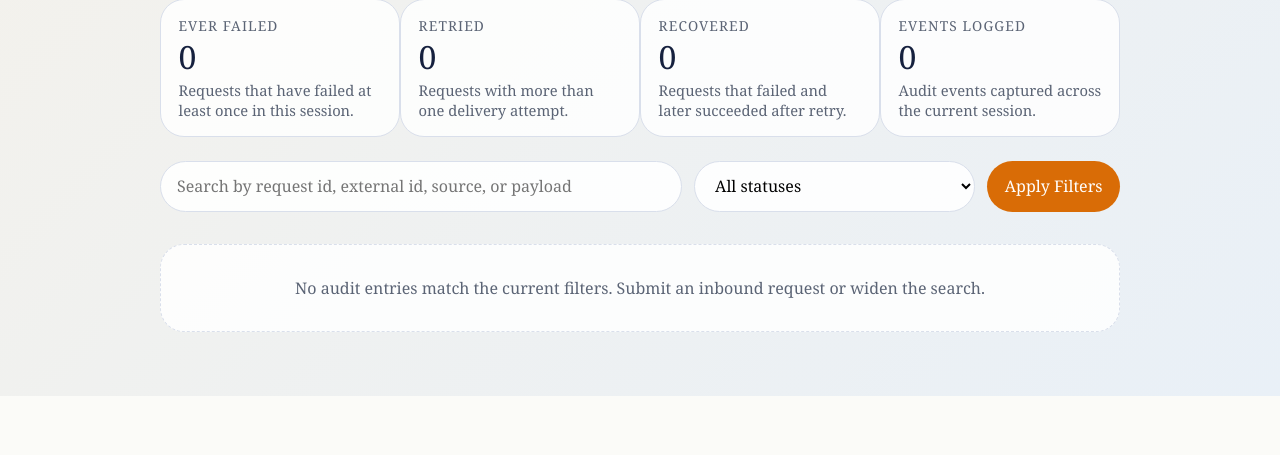
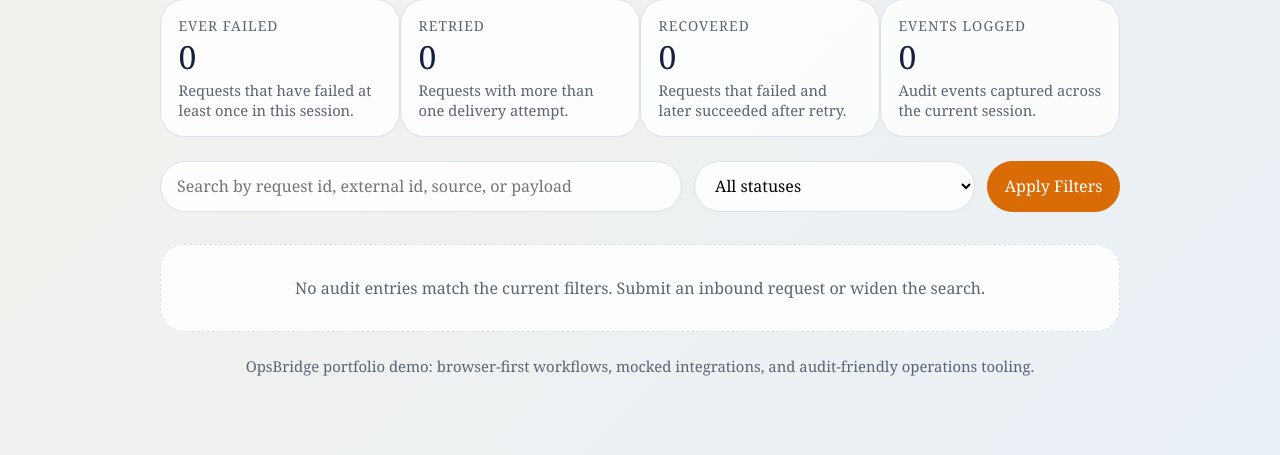
Before and after one commit to lukecode0/OpsBridge, a FastAPI app: page /admin/audit in a window 1280 px wide. Shown: the part 729-1184 px from the top of the page. Before the commit the page ends 1125 px from the top, so only its background shows below. Run offline with FastAPI, Linux system fonts and the light colour scheme.

Commit message:
Add final portfolio polish pass

```diff
--- a/app/templates/admin/audit.html
+++ b/app/templates/admin/audit.html
@@ -1,6 +1,6 @@
 {% extends "admin/base.html" %}
 
-{% block title %}OpsBridge Audit{% endblock %}
+{% block title %}OpsBridge | Audit Timeline{% endblock %}
 
 {% block head_scripts %}
   <script src="https://unpkg.com/htmx.org@2.0.4"></script>
--- a/app/templates/admin/base.html
+++ b/app/templates/admin/base.html
@@ -3,7 +3,7 @@
   <head>
     <meta charset="utf-8">
     <meta name="viewport" content="width=device-width, initial-scale=1">
-    <title>{% block title %}OpsBridge Admin{% endblock %}</title>
+    <title>{% block title %}OpsBridge | Admin{% endblock %}</title>
     {% block head_scripts %}{% endblock %}
     <style>
       :root {
@@ -171,6 +171,13 @@
         color: var(--muted);
       }
 
+      .footer-note {
+        margin-top: 1.5rem;
+        color: var(--muted);
+        font-size: 0.93rem;
+        text-align: center;
+      }
+
       {% block extra_styles %}{% endblock %}
     </style>
   </head>
@@ -178,6 +185,9 @@
     <main>
       {% include "admin/_nav.html" %}
       {% block content %}{% endblock %}
+      <p class="footer-note">
+        OpsBridge portfolio demo: browser-first workflows, mocked integrations, and audit-friendly operations tooling.
+      </p>
     </main>
   </body>
 </html>
--- a/app/templates/admin/delivery_history.html
+++ b/app/templates/admin/delivery_history.html
@@ -1,6 +1,6 @@
 {% extends "admin/base.html" %}
 
-{% block title %}OpsBridge Delivery History{% endblock %}
+{% block title %}OpsBridge | Delivery History{% endblock %}
 
 {% block extra_styles %}
   .panel {
--- a/app/templates/admin/request_detail.html
+++ b/app/templates/admin/request_detail.html
@@ -1,6 +1,6 @@
 {% extends "admin/base.html" %}
 
-{% block title %}OpsBridge Request Detail{% endblock %}
+{% block title %}OpsBridge | Request Detail{% endblock %}
 
 {% block extra_styles %}
   .actions,
@@ -71,7 +71,7 @@
           <button class="button" type="submit">Run Queued Jobs</button>
         </form>
         <form action="/admin/requests/{{ request_entry.request.request_id }}/replay" method="post">
-          <button class="button" type="submit">Replay Original Intake</button>
+          <button class="button" type="submit">Replay Original Event</button>
         </form>
         {% if request_entry.latest_attempt.status == "failed" %}
           <form action="/admin/delivery-attempts/{{ request_entry.latest_attempt.attempt_id }}/retry?request_id={{ request_entry.request.request_id }}" method="post">
--- a/app/templates/admin/system.html
+++ b/app/templates/admin/system.html
@@ -1,6 +1,6 @@
 {% extends "admin/base.html" %}
 
-{% block title %}OpsBridge System Settings{% endblock %}
+{% block title %}OpsBridge | System Settings{% endblock %}
 
 {% block extra_styles %}
   .lede {
```
Also changed, not shown: app/templates/public/intake.html (+11 -1 lines), tests/test_request_detail.py (+1 -1 lines).
